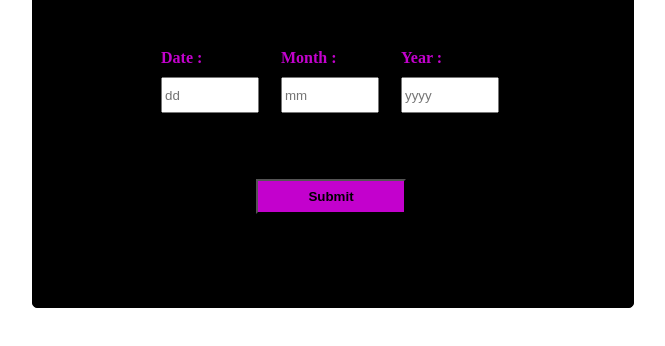
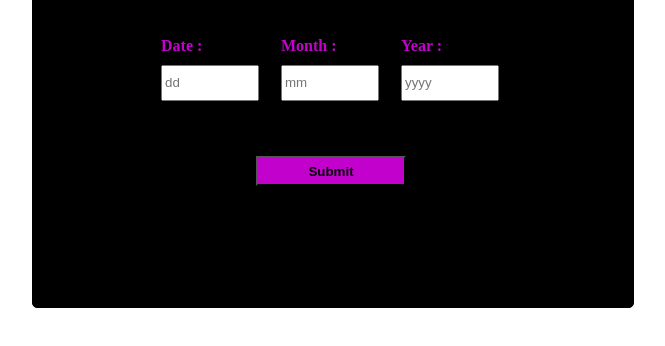
Before and after one commit to Soumyashree-Soumyajit-Baral/Age-Calculator, a plain HTML site: page index.html in a window 1280 px wide. Shown: the part 174-520 px from the top of the page, without its empty margins (352-1017 px from the left). Drawn offline with Linux system fonts and the light colour scheme.

Commit message:
completed

```diff
--- a/index.css
+++ b/index.css
@@ -14,14 +14,12 @@ h1, span{
     font-weight: bolder;
 }
 .container{
-    height: 400px;
+    height: 350px;
     width: 500px;
     position: absolute;
     left: 8%;
     top: 8%;
-    /* border: 1px solid white; */
     display: flex;
-    /* justify-content: center; */
     align-items: center;
     flex-direction: column;
 }
@@ -38,7 +36,6 @@ input{
     justify-content: center;
     height: 100px;
     width: 400px;
-    /* border: 1px solid white; */
 }
 .cart{
     width: 100px;
@@ -47,18 +44,20 @@ input{
 }
 .result{
     color: rgba(229, 2, 241, 0.85);
+    font-size: larger;
+    margin-top: 30px;
 }
 button{
     background-color: rgba(229, 2, 241, 0.85);
-    height: 35px;
+    height: 30px;
     width: 150px;
     font-weight: bolder;
     cursor: pointer;
 }
 .res{
-    height: 80px;
+    height: 100px;
     position: absolute;
-    top: 60%;
+    top: 62%;
     display: flex;
     align-items: center;
     flex-direction: column;
--- a/index.js
+++ b/index.js
@@ -15,7 +15,7 @@ function submitForm(){
         let y=cdate.getFullYear()
         let allmonth=[31, 28, 31, 30, 31, 30, 31, 31, 30, 31, 30, 31]
         if(date>d){
-            d=d2+month[m-1]
+            d=d2+allmonth[m-1]
             m=m-1
         }
         if(month>m){
```
